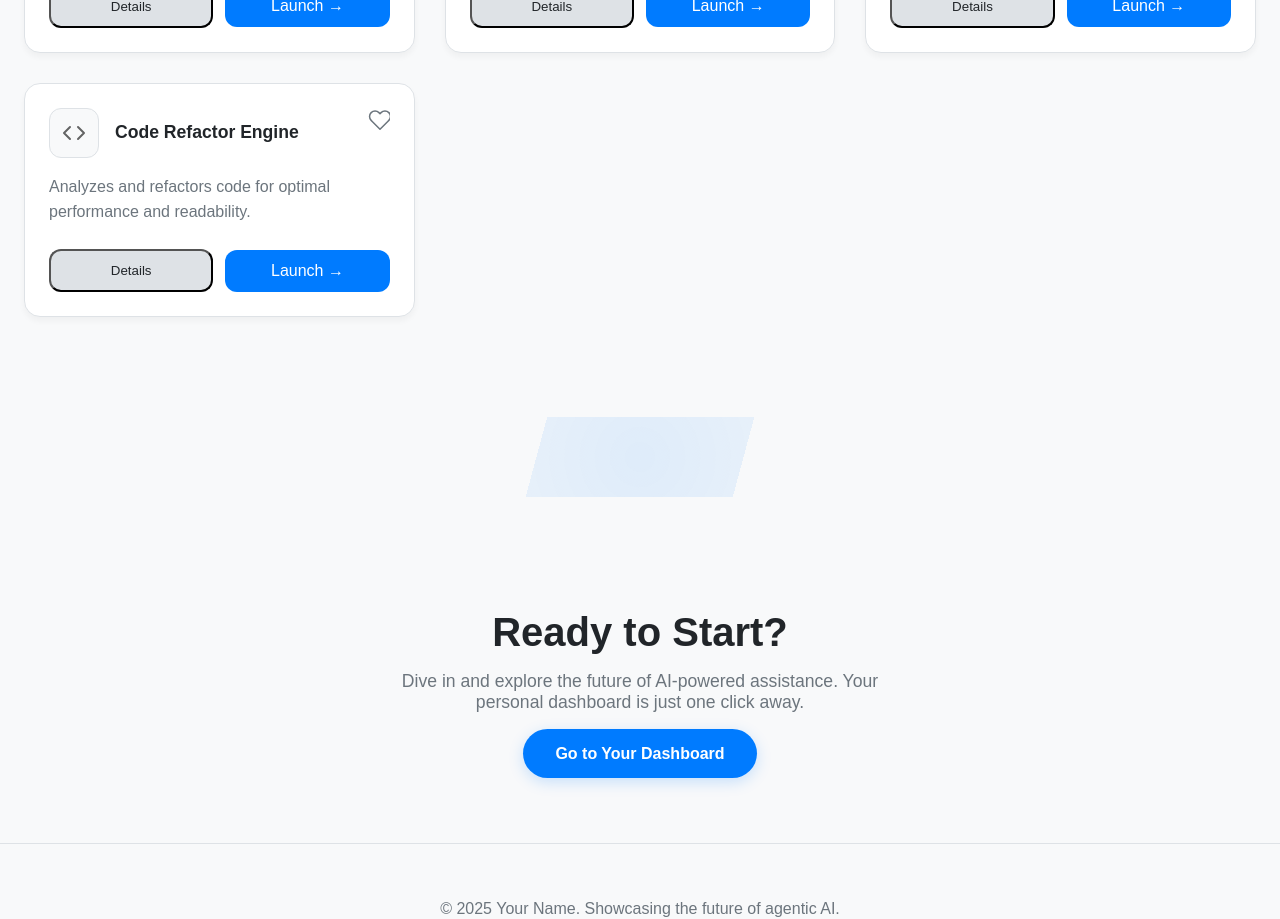
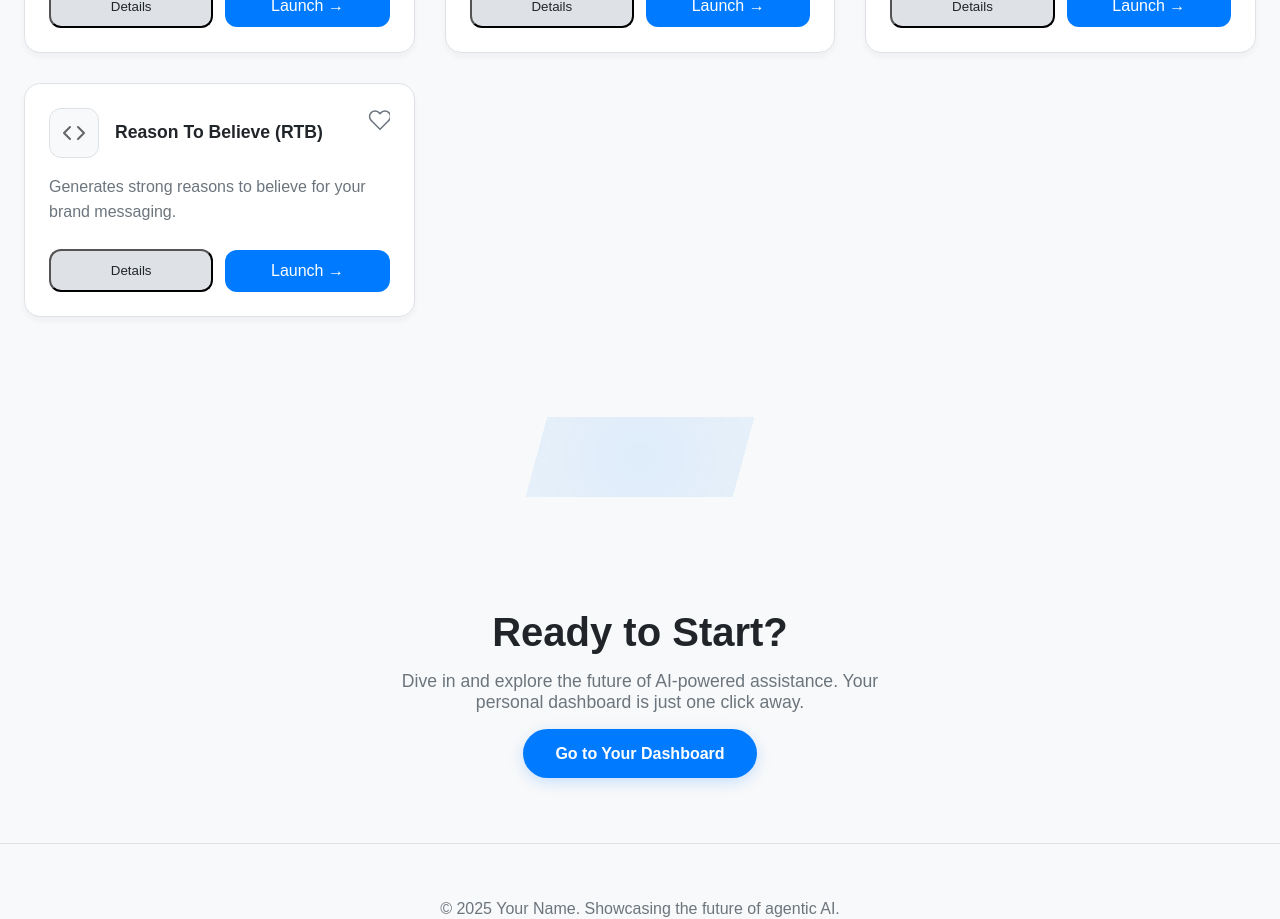
Before and after one commit to aravindp602/website_hari_b_nair, a Next.js app: page / in a window 1280 px wide. Shown: the part 1300-2219 px from the top of the page. Built offline with nearby package versions, Linux system fonts and the light colour scheme.

Commit message:
Update bots.js

```diff
--- a/src/data/bots.js
+++ b/src/data/bots.js
@@ -36,13 +36,13 @@ export const chatbotData = [
 
   // Bot 4
   {
-    id: 'code-refactor-engine',
-    name: 'Code Refactor Engine',
+    id: 'reason-to-believe-rtb',
+    name: 'Reason To Believe (RTB)',
     category: 'Technical',
     icon: '/img/code.svg',
-    description: 'Analyzes and refactors code for optimal performance and readability.',
+    description: 'Generates strong reasons to believe for your brand messaging.',
     embedType: 'iframe',
-    embedUrl: 'https://workflow.getmindpal.com/code-refactor-url' // Replace with the real URL
+    embedUrl: 'https://workflow.getmindpal.com/rtb--reasons-to-believe--JTcQj1Q8pSXDELSn' // Replace with the real URL
   },
 
   // ... continue this pattern for all 42 of your bots ...
```
